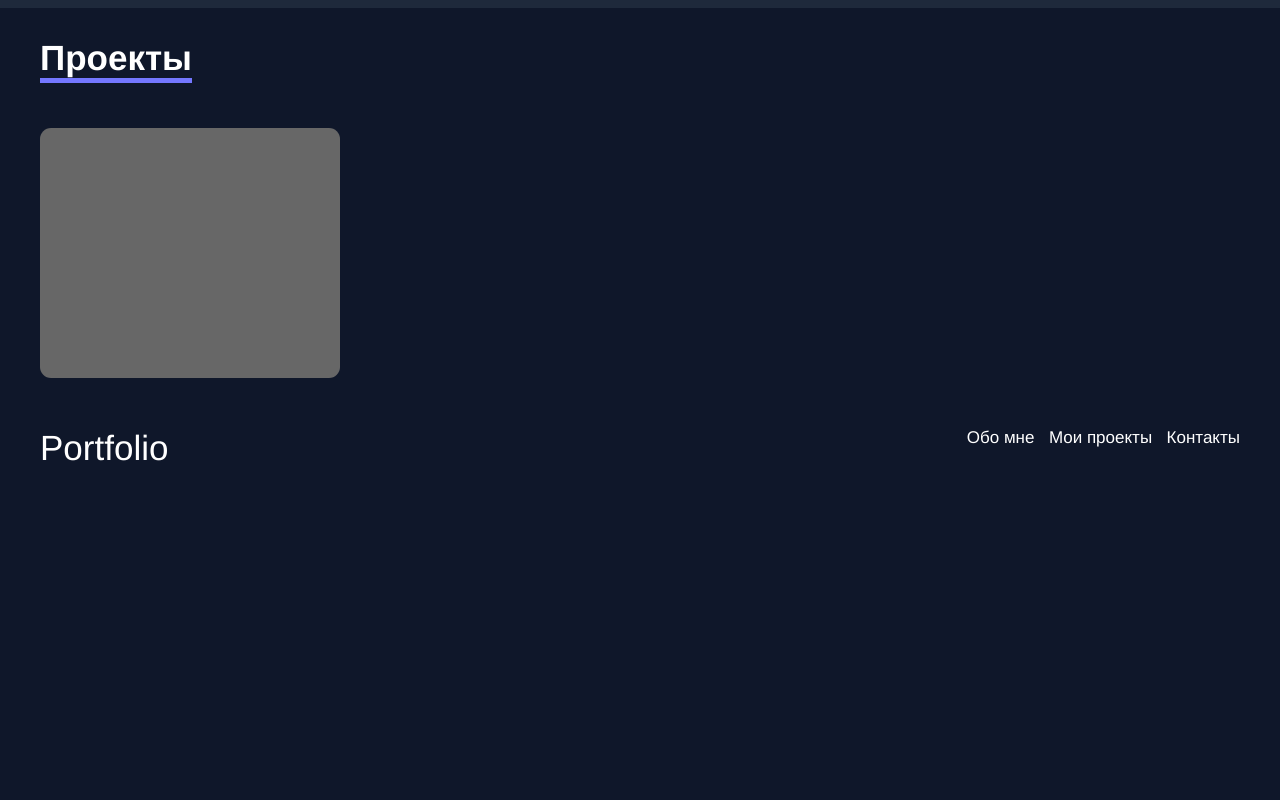
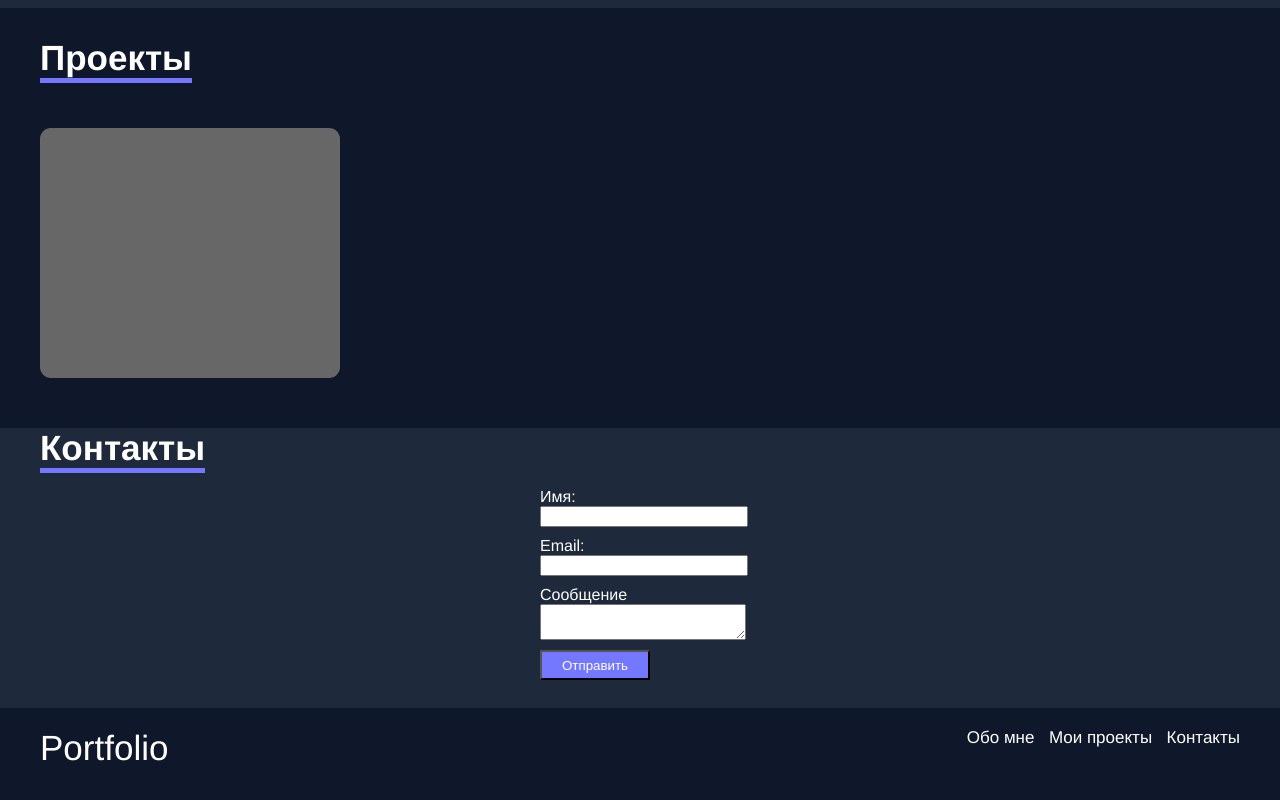
Before and after one commit to Nikita-OneCode/Portfolio, a plain HTML site: page index.html in a window 1280 px wide. Shown: the part 954-1754 px from the top of the page. Before the commit the page ends 1482 px from the top, so only its background shows below. Drawn offline with Linux system fonts and the light colour scheme.

Commit message:
Add files via upload

```diff
--- a/index.html
+++ b/index.html
@@ -3,6 +3,7 @@
 <head>
     <meta charset="UTF-8">
     <meta name="viewport" content="width=device-width, initial-scale=1.0">
+    <link rel="shortcut icon" href="favicon.ico/man_kjkczbl4yg5q.svg" type="image/x-icon">
     <title>Portfolio</title>
     <link rel="stylesheet" href="css/site.css">
 </head>
@@ -13,7 +14,7 @@
                 <div class="header__logo">Portfolio</div>
                 <nav class="nav">
                     <a class="nav__link" href="#">Обо мне</a>
-                    <a class="nav__link" href="#">Мои проекты</a>
+                    <a class="nav__link" href="#work">Мои проекты</a>
                     <a class="nav__link" href="#">Контакты</a>
                 </nav>
             </div>
@@ -25,7 +26,7 @@
             <div class="intro__inner">
                 <div class="intro__item">
                     <p class="intro__text">Здравствуйте! <br>Меня зовут Никита и я веб-разработчик</p>
-                    <a class="btn__intro" href="#">Смотреть мои проекты</a>
+                    <a class="btn__intro" href="#work">Смотреть мои проекты</a>
                 </div>
                 <img class="intro__logo" src="images/hero-img.svg" alt="imtro-logo">
             </div>
@@ -43,7 +44,7 @@
         </div>
     </section>
 
-    <section class="project">
+    <section id="work" class="project">
         <div class="container">
             <h2 class="project__h2">Проекты</h2>
             <div class="project__inner">
@@ -52,13 +53,30 @@
                         <div class="project__menu-cotainer">
                         <div class="project__item-menu">
                             <div class="menu__name">Место для вашего сайта</div>
-                            <a class="btn__menu" href="#">Связаться</a>
+                            <a class="btn__menu" href="https://t.me/Darliving_support">Связаться</a>
                         </div>
                     </div>
                     </div>
                 </div>
             </div>
         </div>
+    </section>
+    <section class="contacts">
+        <div class="container">
+        <h2 class="contacts__h2">Контакты</h2>
+        <div class="contacts__inner">
+            <form id="conatacts-form">
+                <label for="name">Имя:</label>
+                <input type="text" id="name"
+                name="name" required>
+                <label for="emaile">Email:</label>
+                <input type="email" id="email" name="email" required >
+                <label for="massage">Сообщение</label>
+                <textarea id="massage" name="massage" required></textarea>
+                <button id="submit" type="submit">Отправить</button>
+            </form>
+        </div>
+    </div>
     </section>
     <footer class="footer">
         <div class="container">
```
